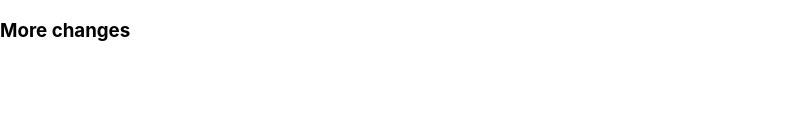
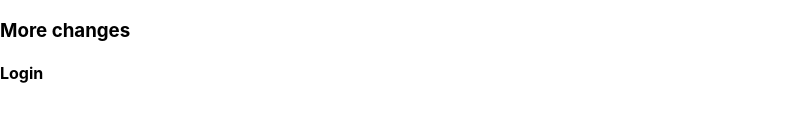
Before and after one commit to kksmiles/test-netlify-hosting, a React (Create React App) app: page / in a window 1280 px wide. Shown: the part 161-300 px from the top of the page, without its empty margins (0-810 px from the left). Built offline with nearby package versions, Linux system fonts and the light colour scheme.

Commit message:
Login authentication

```diff
--- a/src/App.js
+++ b/src/App.js
@@ -7,6 +7,7 @@ function App() {
       <h2> Another change to test for continuous deployment </h2>
       <h2> One more change to test for git visiblity settings </h2>
       <h3> More changes </h3>
+      <h4> Login </h4>
     </div>
   );
 }
```
